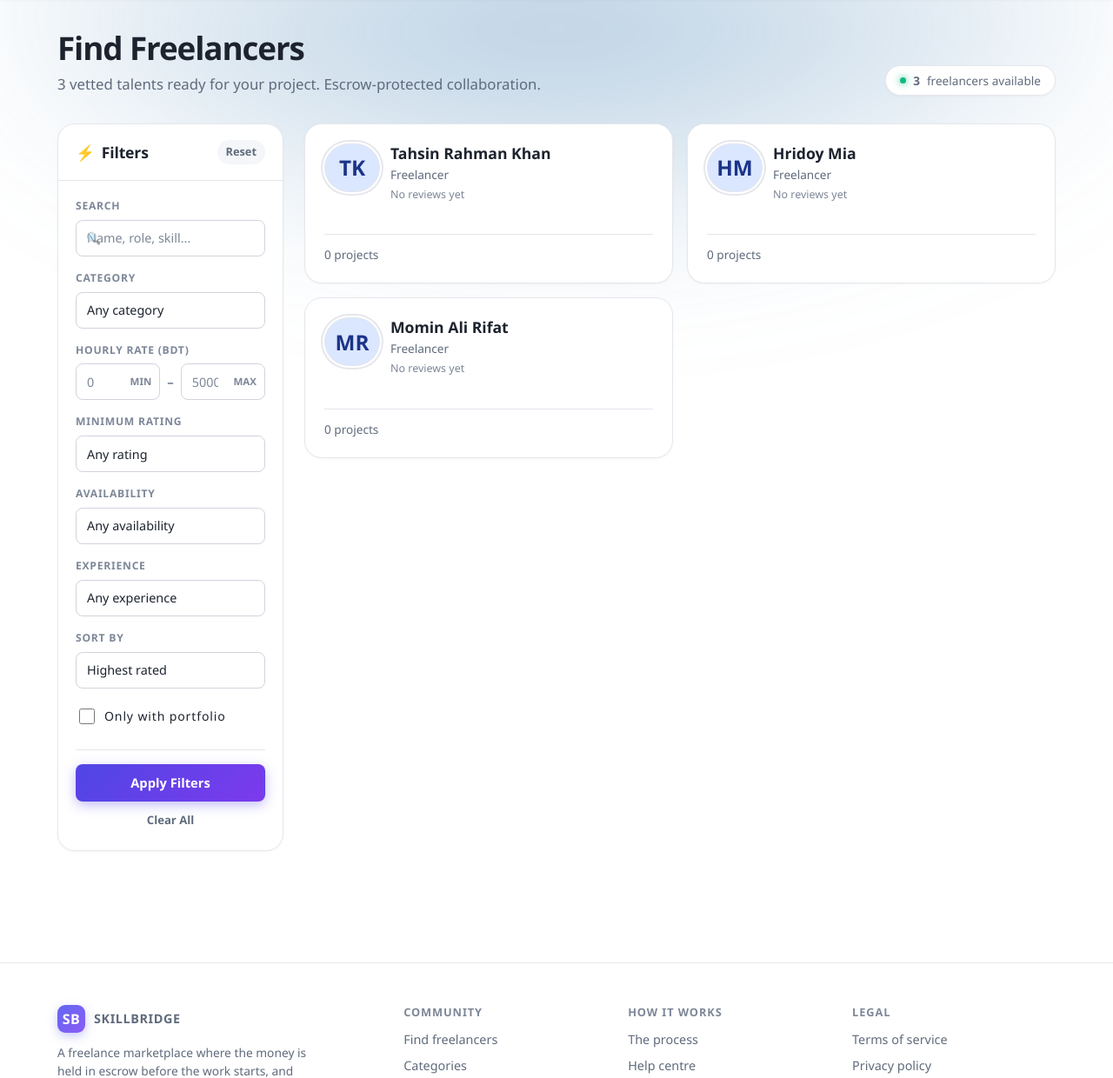
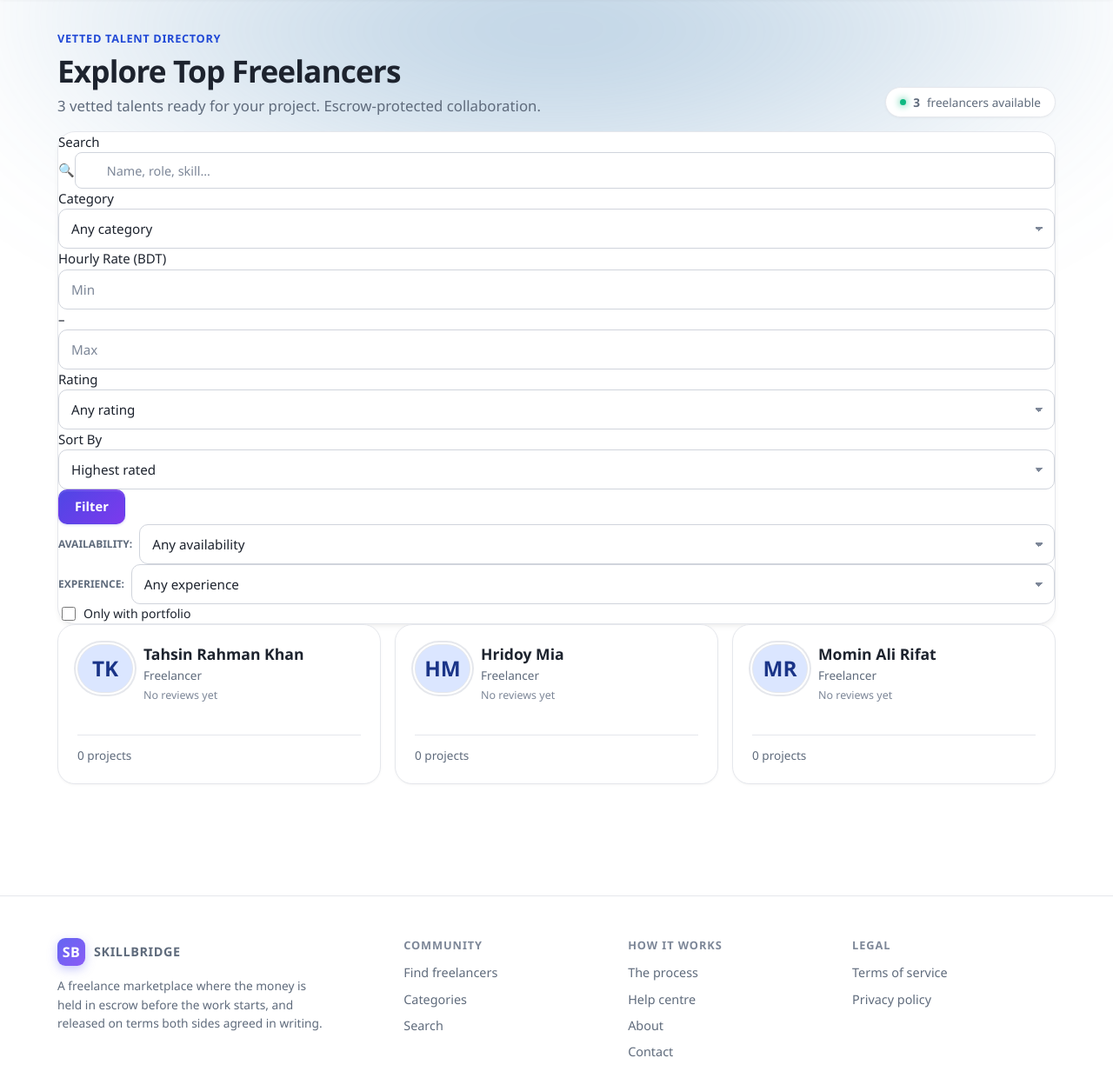
Before and after one commit to Siam-2004/SkillBridge, a Django app: page /freelancers/ in a window 1280 px wide. Shown: the part 69-1309 px from the top of the page at 87% size. Run offline with Django 5.2, Linux system fonts and the light colour scheme; data comes from the database, SQL or seed files in the repository.

Commit message:
freelencer profile update with better ui/ux

```diff
--- a/apps/profiles/templates/profiles/freelancer_list.html
+++ b/apps/profiles/templates/profiles/freelancer_list.html
@@ -1,15 +1,17 @@
 {% extends "layouts/public.html" %}
-
 {% load static %}
-{% block title %}Find freelancers — Skillbridge{% endblock %}
-{% block page_css %}<link rel="stylesheet" href="{% static 'profiles/css/freelancers.css' %}?v=4.0">{% endblock %}
+{% block title %}Find Freelancers — Skillbridge{% endblock %}
+{% block page_css %}<link rel="stylesheet" href="{% static 'profiles/css/freelancers.css' %}?v=5.0">{% endblock %}
 
 {% block content %}
-<div class="page-head">
-  <div class="row row--between row--wrap" style="align-items:flex-end;gap:var(--gap-3)">
+<div class="page-head" style="margin-bottom:var(--gap-4);">
+  <div class="row row--between row--wrap" style="align-items:flex-end; gap:var(--gap-3)">
     <div>
-      <h1>Find Freelancers</h1>
-      <p class="lede">{{ total }} vetted talent{{ total|pluralize }} ready for your project. Escrow-protected collaboration.</p>
+      <div style="display:inline-block; font-size:0.8rem; font-weight:700; text-transform:uppercase; letter-spacing:0.05em; color:var(--brand-600); margin-bottom:4px;">
+        Vetted Talent Directory
+      </div>
+      <h1 style="margin:0 0 6px 0; font-size:2.2rem; font-weight:800; letter-spacing:-0.025em;">Explore Top Freelancers</h1>
+      <p class="lede" style="margin:0; color:var(--text-muted);">{{ total }} vetted talent{{ total|pluralize }} ready for your project. Escrow-protected collaboration.</p>
     </div>
     <div class="filter-count-chip">
       <span class="count-pulse"></span>
@@ -18,94 +20,94 @@
   </div>
 </div>
 
-<div class="grid grid--aside">
-  <aside class="card freelancer-filters">
-    <div class="card__head">
-      <h2><span>⚡</span> Filters</h2>
-      <a class="filter-reset-link" href="{% url 'directory:freelancer_list' %}">Reset</a>
-    </div>
-    <div class="card__body">
-      <form method="get" class="filters-form">
-
-        <div class="filter-group">
-          <label for="{{ form.q.id_for_label }}">Search</label>
+<!-- Top Horizontal Filter Bar -->
+<div class="card top-filter-bar">
+  <form method="get" id="freelancer-filters">
+    <div class="top-filter-grid">
+      <!-- Search -->
+      <div class="top-filter-item">
+        <label class="filter-label" for="freelancer-q">Search</label>
         <div class="filter-input-wrap">
-            <span class="filter-input-icon">🔍</span>
-            <input type="text" name="q" id="{{ form.q.id_for_label }}" value="{{ form.q.value|default:'' }}" placeholder="Name, role, skill...">
+          <span class="filter-icon">🔍</span>
+          <input type="text" name="q" id="freelancer-q" value="{{ form.q.value|default:'' }}" placeholder="Name, role, skill..." class="filter-control">
         </div>
       </div>
 
-        <div class="filter-group">
-          <label for="{{ form.category.id_for_label }}">Category</label>
+      <!-- Category -->
+      <div class="top-filter-item">
+        <label class="filter-label" for="{{ form.category.id_for_label }}">Category</label>
         {{ form.category }}
       </div>
 
-        <div class="filter-group">
-          <label>Hourly Rate (BDT)</label>
-          <div class="rate-range-row">
-            <div class="rate-input-wrap">
-              <span class="rate-prefix">Min</span>
-              <input type="number" name="min_rate" id="{{ form.min_rate.id_for_label }}" value="{{ form.min_rate.value|default:'' }}" placeholder="0" min="0">
-            </div>
-            <span class="rate-sep">–</span>
-            <div class="rate-input-wrap">
-              <span class="rate-prefix">Max</span>
-              <input type="number" name="max_rate" id="{{ form.max_rate.id_for_label }}" value="{{ form.max_rate.value|default:'' }}" placeholder="5000" min="0">
-            </div>
+      <!-- Hourly Rate Range -->
+      <div class="top-filter-item">
+        <label class="filter-label">Hourly Rate (BDT)</label>
+        <div class="budget-range-row">
+          <input type="number" name="min_rate" id="{{ form.min_rate.id_for_label }}" value="{{ form.min_rate.value|default:'' }}" placeholder="Min" min="0" class="filter-control">
+          <span class="budget-range-sep">–</span>
+          <input type="number" name="max_rate" id="{{ form.max_rate.id_for_label }}" value="{{ form.max_rate.value|default:'' }}" placeholder="Max" min="0" class="filter-control">
         </div>
       </div>
 
-        <div class="filter-group">
-          <label for="{{ form.min_rating.id_for_label }}">Minimum Rating</label>
-          <div class="rating-select-wrap">
-            <select name="min_rating" id="{{ form.min_rating.id_for_label }}">
+      <!-- Minimum Rating -->
+      <div class="top-filter-item">
+        <label class="filter-label" for="{{ form.min_rating.id_for_label }}">Rating</label>
+        <select name="min_rating" id="{{ form.min_rating.id_for_label }}" class="filter-control">
           <option value="">Any rating</option>
           <option value="4.5"{% if form.min_rating.value == '4.5' or form.min_rating.value == 4.5 %} selected{% endif %}>★ 4.5 & up</option>
           <option value="4.0"{% if form.min_rating.value == '4.0' or form.min_rating.value == 4.0 %} selected{% endif %}>★ 4.0 & up</option>
           <option value="3.0"{% if form.min_rating.value == '3.0' or form.min_rating.value == 3.0 %} selected{% endif %}>★ 3.0 & up</option>
         </select>
       </div>
+
+      <!-- Sort By -->
+      <div class="top-filter-item">
+        <label class="filter-label" for="{{ form.sort.id_for_label }}">Sort By</label>
+        {{ form.sort }}
       </div>
 
-        <div class="filter-group">
-          <label for="{{ form.availability.id_for_label }}">Availability</label>
+      <!-- Actions -->
+      <div class="top-filter-actions">
+        <button class="btn btn--primary" type="submit">Filter</button>
+        {% if request.GET.q or request.GET.category or request.GET.min_rate or request.GET.max_rate or request.GET.min_rating or request.GET.availability or request.GET.experience_level or request.GET.has_portfolio %}
+          <a class="btn btn--ghost" href="{% url 'directory:freelancer_list' %}">Reset</a>
+        {% endif %}
+      </div>
+    </div>
+
+    <!-- Quick refinement chips -->
+    <div class="top-filter-refinements">
+      <div style="display:flex; align-items:center; gap:8px;">
+        <span class="tiny bold muted" style="text-transform:uppercase; font-size:0.75rem;">Availability:</span>
         {{ form.availability }}
       </div>
 
-        <div class="filter-group">
-          <label for="{{ form.experience_level.id_for_label }}">Experience</label>
+      <div style="display:flex; align-items:center; gap:8px;">
+        <span class="tiny bold muted" style="text-transform:uppercase; font-size:0.75rem;">Experience:</span>
         {{ form.experience_level }}
       </div>
 
-        <div class="filter-group">
-          <label for="{{ form.sort.id_for_label }}">Sort By</label>
-          {{ form.sort }}
-        </div>
-
-        <div class="filter-group filter-check-group">
-          <label class="check-label" for="{{ form.has_portfolio.id_for_label }}">
-            <input type="checkbox" name="has_portfolio" value="yes" id="{{ form.has_portfolio.id_for_label }}"{% if form.has_portfolio.value == 'yes' %} checked{% endif %}>
+      <div style="display:flex; align-items:center; gap:8px; margin-left:auto;">
+        <label class="check-label" for="{{ form.has_portfolio.id_for_label }}" style="display:flex; align-items:center; gap:6px; cursor:pointer; font-size:0.85rem;">
+          <input type="checkbox" name="has_portfolio" value="yes" id="{{ form.has_portfolio.id_for_label }}"{% if form.has_portfolio.value == 'yes' %} checked{% endif %} style="width:16px; height:16px;">
           <span>Only with portfolio</span>
         </label>
       </div>
-
-        <div class="filter-actions">
-          <button class="btn btn--primary btn--block" type="submit">Apply Filters</button>
-          <a class="btn btn--ghost btn--block btn--sm" href="{% url 'directory:freelancer_list' %}">Clear All</a>
     </div>
   </form>
 </div>
-  </aside>
 
+<!-- Freelancer Cards Grid -->
 <div>
   {% if page.object_list %}
-      <div class="grid grid--2">
-        {% for profile in page.object_list %}{% include "components/freelancer-card.html" %}{% endfor %}
+    <div class="grid grid--3" style="gap:var(--gap-4);">
+      {% for profile in page.object_list %}
+        {% include "components/freelancer-card.html" %}
+      {% endfor %}
     </div>
     {% include "components/pagination.html" %}
   {% else %}
     {% include "components/empty-state.html" with title="No freelancers match" body="Try relaxing the rating, rate, or category filters." action_url="/freelancers/" action_label="Clear filters" %}
   {% endif %}
 </div>
-</div>
 {% endblock %}
```
Lines whose indentation alone changed are shown as unchanged.
